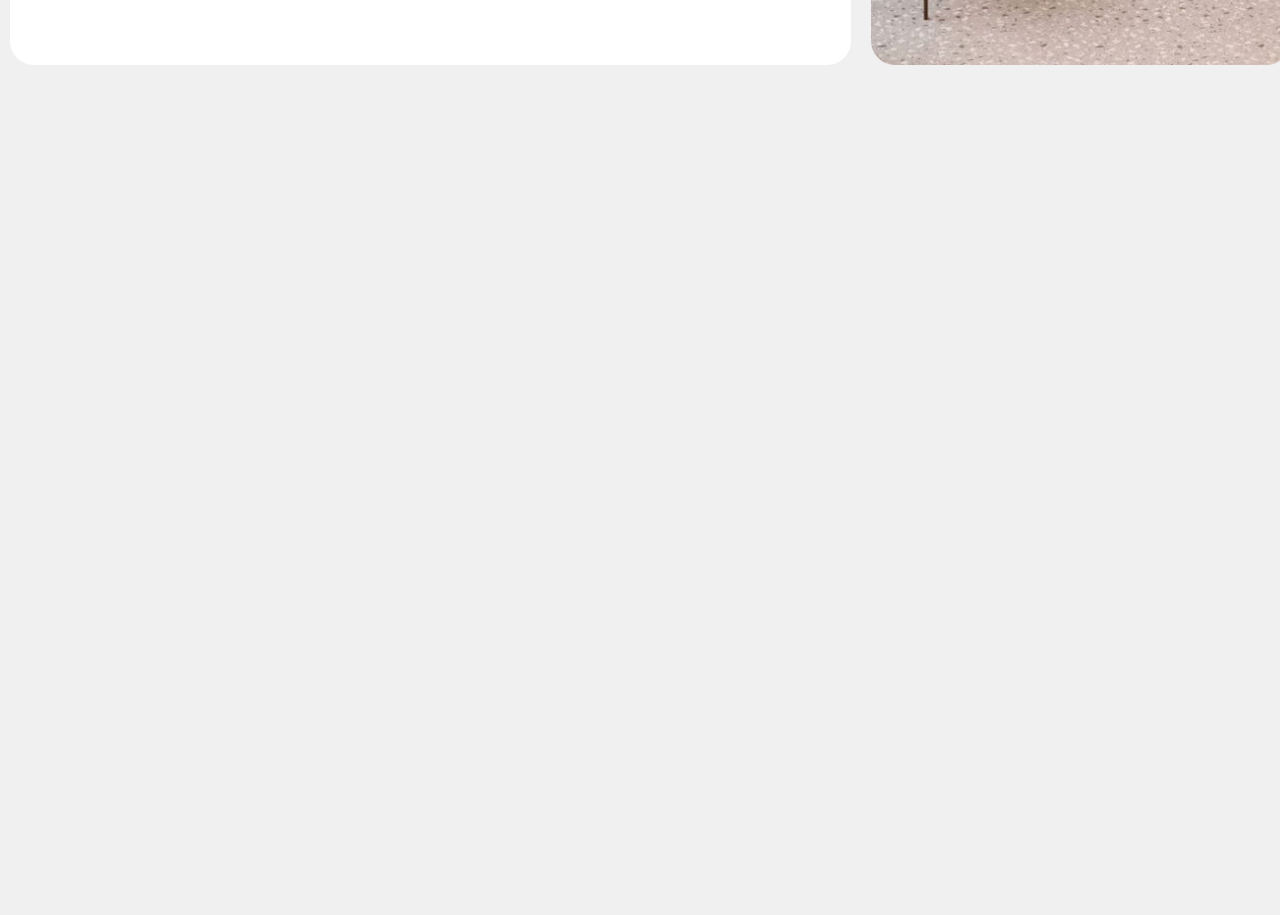
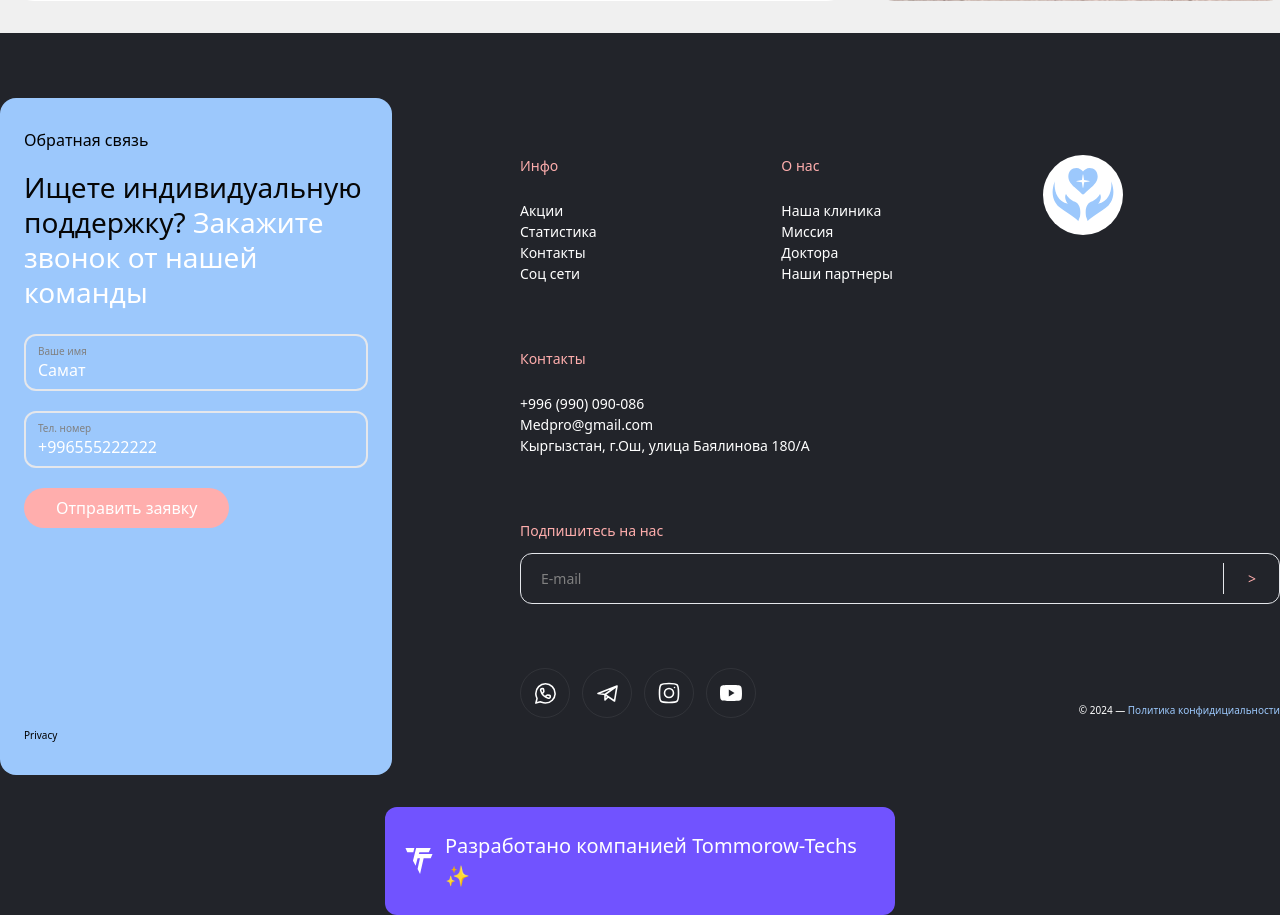
Before and after one commit to bezbak/med-pro, a Next.js app: page / in a window 1280 px wide. Shown: the part 4640-5555 px from the top of the page. Before the commit the page ends 4705 px from the top, so only its background shows below. Built offline with nearby package versions, Linux system fonts and the light colour scheme.

Commit message:
add footer

```diff
--- a/src/app/about/page.tsx
+++ b/src/app/about/page.tsx
@@ -1,14 +1,12 @@
 import React from 'react';
 import Image from 'next/image';
 import { employees } from '@/data/aboutData';
-import Header from '../Components/Header';
 import { sponsors } from '@/data/aboutData';
 
 const AboutUs: React.FC = () => {
   return (
     <section className="container max-w-8xl mt-4 font-gilroy">
-      <Header />
-      <div className=" mx-auto bg-white max-w-8xl pt-4 mt-2 rounded-3xl font-gilroy h-custom-204">
+      <div className=" mx-auto bg-white max-w-8xl pt-4 mt-2 rounded-3xl font-gilroy">
         <h1 className="text-4xl font-bold text-left ml-16 pl-8 pb-3 pt-2">О нас</h1>
         <p className="text-center w-full max-w-5xl h-auto ml-16 pl-9 mb-16">
           В <b className="text-l font-gilroy text-lightBlue">Med-Pro</b> мы стремимся к тому, чтобы каждый человек имел доступ к качественной медицинской помощи независимо от своего местоположения или времени суток. Наша миссия заключается в предоставлении удобного и профессионального онлайн сервиса медицинских консультаций, позволяющего нашим клиентам получать квалифицированное медицинское обслуживание на расстоянии.
--- a/src/app/globals.css
+++ b/src/app/globals.css
@@ -37,6 +37,5 @@
 
 body {
     @apply bg-gray-100;
-    max-width: 1400px;
     margin: 0 auto;
 }
--- a/src/app/layout.tsx
+++ b/src/app/layout.tsx
@@ -1,5 +1,7 @@
 import type { Metadata } from "next";
 import "./globals.css";
+import Footer from "@/components/Footer";
+import Header from "./Components/Header";
 
 export const metadata: Metadata = {
   title: "Create Next App",
@@ -13,7 +15,11 @@ export default function RootLayout({
 }>) {
   return (
     <html lang="en">
-      <body>{children}</body>
+      <body>
+      <Header/>
+        <main>{children}</main>
+        <Footer/>
+      </body>
     </html>
   );
 }
--- a/src/app/page.tsx
+++ b/src/app/page.tsx
@@ -1,5 +1,4 @@
 import Testimonial from './Components/Testimonial';
-import Header from './Components/Header';
 import VideoSection from './components/VideoSection';
 import Features from './components/Features';
 import ImageBanner from './components/ImageBanner';
@@ -13,8 +12,7 @@ import Questions from '@/components/home/Questions';
 
 export default function Home() {
     return (
-        <main className="*:mt-16 w-custom-1300 font-gilroy">
-            <Header />
+        <div className="*:mt-16 w-custom-1300 mx-auto font-gilroy">
             <Hero />
             <OurMission />
             <Info />
@@ -41,6 +39,6 @@ export default function Home() {
             <Doctors />
             <Feedback />
             <Questions />
-        </main>
+        </div>
     );
 }
--- a/src/app/services/page.tsx
+++ b/src/app/services/page.tsx
@@ -2,13 +2,11 @@ import React from 'react';
 import Image from 'next/image';
 import Link from 'next/link';
 import { serviceDetails } from '@/data/servicesData';
-import Header from '@/app/Components/Header';
 
 const Services: React.FC = () => {
   return (
     <div className="container mx-auto mt-4  font-gilroy">
-      <Header />
-      <div className='bg-white max-w-full h-custom-204 pt-8 p-4  rounded-3xl font-gilroy '>
+      <div className='bg-white max-w-full pt-8 p-4  rounded-3xl font-gilroy '>
         <h1 className="text-3xl font-bold text-left pl-4 m-4">Наши услуги</h1>
         <p className="text-center  w-custom-1236 h-custom-92 m-6">
           В <b className='text-l font-gilroy text-lightBlue'>Med-Pro</b>В Med-Pro наша команда медицинских специалистов стремится обеспечить сострадательный и индивидуальный уход. Каждый врач обладает богатым опытом и знаниями, гарантируя, что вы получите медицинское обслуживание высочайшего уровня. Познакомьтесь с нашей преданной командой ниже.
--- a/src/assets/images/home/socialIcons.tsx
+++ b/src/assets/images/home/socialIcons.tsx
@@ -91,5 +91,22 @@ const WhatsappIcon = () => {
     </svg>
   );
 };
+const YoutubeIcon = () => {
+  return (
+    <svg
+      width="22"
+      height="16"
+      viewBox="0 0 22 16"
+      fill="none"
+      xmlns="http://www.w3.org/2000/svg"
+    >
+      <path
+        d="M21.45 2.42857C21.175 1.42857 20.4875 0.714286 19.525 0.428572C17.875 2.55448e-07 10.8625 0 10.8625 0C10.8625 0 3.98751 2.55448e-07 2.20001 0.428572C1.23751 0.714286 0.549996 1.42857 0.274996 2.42857C-4.20026e-06 4.28572 0 8 0 8C0 8 4.17978e-06 11.7143 0.412504 13.5714C0.687504 14.5714 1.375 15.2857 2.3375 15.5714C3.9875 16 11 16 11 16C11 16 17.875 16 19.6625 15.5714C20.625 15.2857 21.3125 14.5714 21.5875 13.5714C22 11.7143 22 8 22 8C22 8 22 4.28572 21.45 2.42857ZM8.79999 11.4286V4.57143L14.575 8L8.79999 11.4286Z"
+        fill="white"
+        className="fill-current"
+      />
+    </svg>
+  );
+};
 
-export { CallIcon, InstagramIcon, TelegramIcon, WhatsappIcon };
+export { CallIcon, InstagramIcon,YoutubeIcon, TelegramIcon, WhatsappIcon };
--- /dev/null
+++ b/src/components/Footer.tsx
@@ -0,0 +1,89 @@
+import Image from 'next/image';
+import Button from './ui/Button';
+import { FooterInput } from './ui/Input';
+import logo from '@/assets/images/home/logo_footer.svg';
+import { InstagramIcon, TelegramIcon, WhatsappIcon, YoutubeIcon } from '@/assets/images/home/socialIcons';
+import ttlogo from '@/assets/images/TTlogo.svg'
+
+const Footer = () => {
+  return (
+    <footer className="bg-[#22242A] mt-8">
+      <div className="container mx-auto pt-[65px] w-custom-1300 pb-[32px] flex gap-32 items-center justify-between">
+        <div className="h-[677px] w-[392px] bg-[#9CC8FC] rounded-2xl px-6 py-8 flex flex-col items-start justify-between">
+          <div className="leading-tight">
+            <p>Обратная связь</p>
+            <div className="text-[28px] mt-5 text-[#060606]">
+              Ищете индивидуальную поддержку?{' '}
+              <span className="text-[#FFFFFF]">
+                Закажите звонок от нашей команды
+              </span>
+            </div>
+            <div>
+              <form className="mt-6 space-y-5">
+                <FooterInput placeholder="Самат" title="Ваше имя" />
+                <FooterInput placeholder="+996555222222" title="Тел. номер" />
+                <button
+                  type="submit"
+                  className="mt-6 py-[10px] px-8 rounded-full text-white bg-[#FFAEAD]"
+                >
+                  Отправить заявку
+                </button>
+              </form>
+            </div>
+          </div>
+          <p className="text-[10px]">Privacy</p>
+        </div>
+        <div className="flex-1 space-y-16 text-[14px] text-white">
+          <div className="grid grid-cols-3 gap-6 *:first-line:text-[#FFAEAD]">
+            <div>
+              <p className="mb-6">Инфо</p>
+              <p>Акции</p>
+              <p>Статистика</p>
+              <p>Контакты</p>
+              <p>Соц сети</p>
+            </div>
+            <div>
+              <p className="mb-6">О нас</p>
+              <p>Наша клиника</p>
+              <p>Миссия</p>
+              <p>Доктора</p>
+              <p>Наши партнеры</p>
+            </div>
+            <div>
+              <Image src={logo} alt="logo" width={80} height={80} />
+            </div>
+          </div>
+          <div className="first-line:text-[#FFAEAD]">
+            <p className="mb-6">Контакты</p>
+            <p>+996 (990) 090-086</p>
+            <p>Medpro@gmail.com</p>
+            <p>Кыргызстан, г.Ош, улица Баялинова 180/А</p>
+          </div>
+          <div className="text-[#FFAEAD]">
+            <p className="mb-3">Подпишитесь на нас</p>
+            <form className='relative'>
+              <input
+                type="text"
+                placeholder="E-mail"
+                className=" w-full rounded-xl pl-5 py-[14px] pr-6 placeholder:text-[#808080] bg-transparent border text-white"
+              />
+              <button type="submit" className='absolute right-0 px-6 top-[20%] border-l h-[60%]'> &#62; </button>
+            </form>
+          </div>
+          <div className='flex items-end justify-between'>
+            <div className='flex items-center gap-3'>
+                <div className='w-[50px] h-[50px] border border-[#FFFFFF12] rounded-full flex items-center justify-center'><WhatsappIcon/></div>
+                <div className='w-[50px] h-[50px] border border-[#FFFFFF12] rounded-full flex items-center justify-center'><TelegramIcon/></div>
+                <div className='w-[50px] h-[50px] border border-[#FFFFFF12] rounded-full flex items-center justify-center'><InstagramIcon/></div>
+                <div className='w-[50px] h-[50px] border border-[#FFFFFF12] rounded-full flex items-center justify-center'><YoutubeIcon/></div>
+            </div>
+            <div className='text-[10px]'>&#169; 2024 — <span className='text-[#9CC8FC]'>Политика конфидициальности</span></div>
+          </div>
+        </div>
+      </div>
+      <div className='max-w-[510px] mx-auto text-white flex gap-3 px-5 py-6 rounded-xl bg-[#7153FF] items-center justify-center text-[20px]'><Image src={ttlogo} alt='TTlogo' width={28} height={28}/> Разработано компанией Tommorow-Techs ✨</div>
+    </footer>
+  );
+};
+
+export default Footer;
--- a/src/components/ui/Input.tsx
+++ b/src/components/ui/Input.tsx
@@ -1,13 +1,39 @@
-import React from "react";
+import React from 'react';
 
 type Props = { className?: string; placeholder: string };
 
 const Input = ({ className, placeholder }: Props) => {
-  return <input type="text" placeholder={placeholder} className={`border text-[20px] border-black rounded-full px-5 py-4 placeholder:text-black ${className}`} />;
+  return (
+    <input
+      type="text"
+      placeholder={placeholder}
+      className={`border text-[20px] border-black rounded-full px-5 py-4 placeholder:text-black ${className}`}
+    />
+  );
 };
 
 const TextArea = ({ className, placeholder }: Props) => {
-  return <textarea placeholder={placeholder} className={`border text-[20px] border-black rounded-3xl px-5 py-4 placeholder:text-black ${className}`}></textarea>;
+  return (
+    <textarea
+      placeholder={placeholder}
+      className={`border text-[20px] border-black rounded-3xl px-5 py-4 placeholder:text-black ${className}`}
+    ></textarea>
+  );
 };
 
-export { Input, TextArea };
+const FooterInput = ({placeholder,title}:{placeholder:string,title:string}) => {
+  return (
+    <label className="block relative border-2 outline-none rounded-xl pt-6 px-3 py-[9px]">
+      <div className="font-light absolute text-[10px] text-[#808080] top-[9px] left-3 ">
+        {title}
+      </div>
+      <input
+        type="text"
+        placeholder={placeholder}
+        className="font-light bg-transparent placeholder:text-white text-white outline-none"
+      />
+    </label>
+  );
+};
+
+export { Input, TextArea, FooterInput };
```
Also changed, not shown: src/assets/images/TTlogo.svg (added), src/assets/images/home/logo_footer.svg (added).
